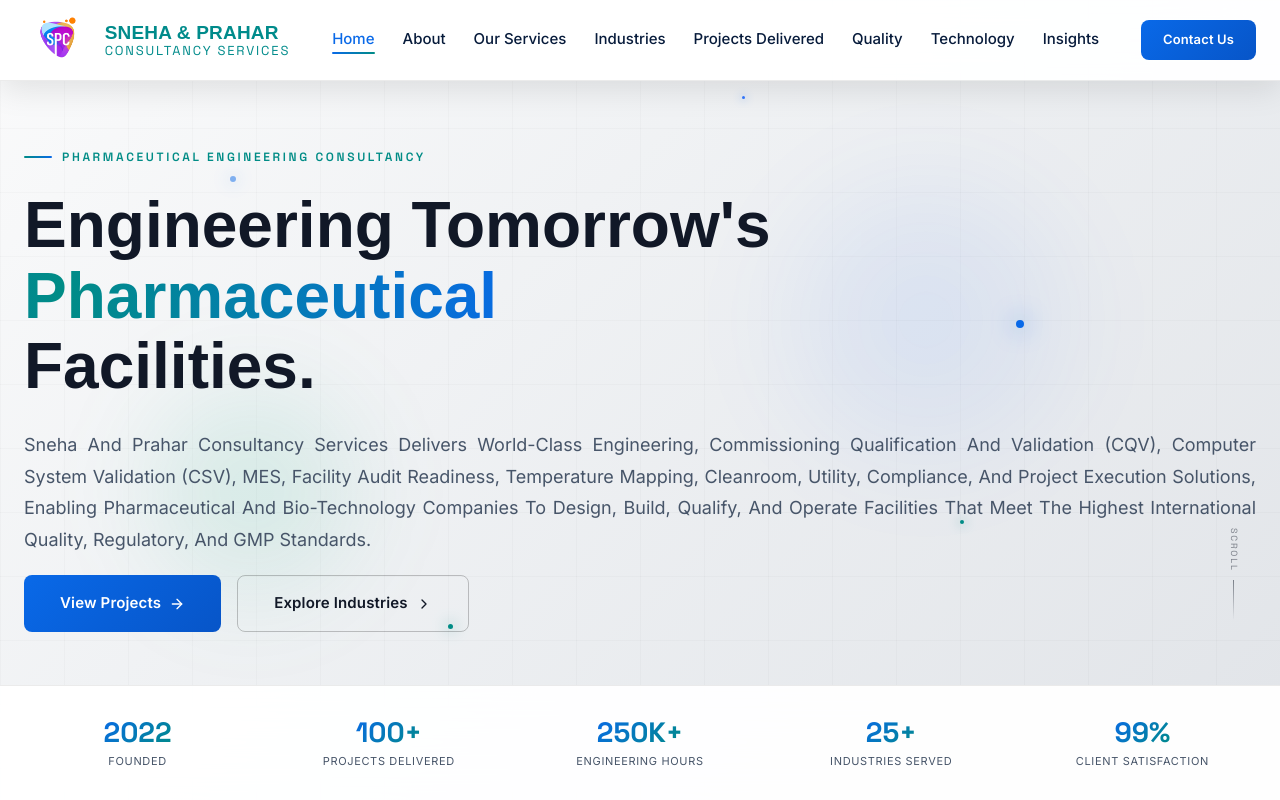
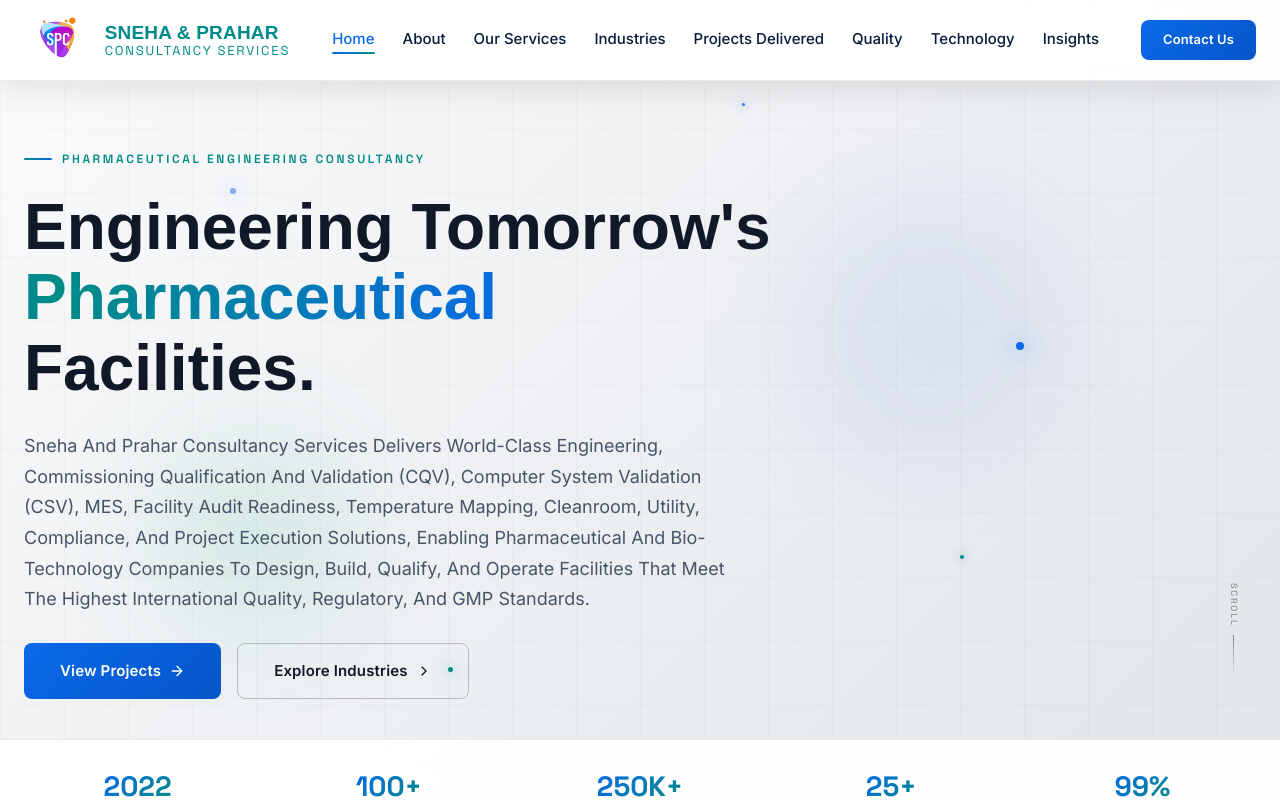
Before and after one commit to Prudvinayak-1729/SP-Consultancy, a React (Vite) app: page / in a window 1280 px wide. Shown: the top 800 px of the page. Built offline with nearby package versions, Linux system fonts and the light colour scheme; a web font is replaced by a local one.

Commit message:
overlap changes

```diff
--- a/src/pages/Home.tsx
+++ b/src/pages/Home.tsx
@@ -119,10 +119,9 @@
       <section
         style={{
           position: 'relative',
-          minHeight: '100vh',
+          minHeight: '100svh',
           display: 'flex',
-          alignItems: 'center',
-          justifyContent: 'center',
+          flexDirection: 'column',
           overflow: 'hidden',
         }}
       >
@@ -193,10 +192,14 @@
         <div
           className="max-w-7xl mx-auto px-4 sm:px-6 w-full"
           style={{
+            flex: 1,
+            display: 'flex',
+            flexDirection: 'column',
+            justifyContent: 'center',
             position: 'relative',
             zIndex: 10,
-            paddingTop: 'clamp(100px, 15vw, 120px)',
-            paddingBottom: 'clamp(100px, 15vw, 140px)',
+            paddingTop: 'clamp(120px, 18vw, 150px)',
+            paddingBottom: '40px',
           }}
         >
           <div>
@@ -223,8 +226,8 @@
               <br />
               Facilities.
             </h1>
-            <div style={{ textAlign: 'justify' }}>
-                <p className="body-text mb-4 sm:mb-5" style={{ fontSize: 'clamp(14px, 2.5vw, 18px)' }}>
+            <div style={{ textAlign: 'left' }}>
+                <p className="body-text mb-4 sm:mb-5" style={{ fontSize: 'clamp(14px, 2.5vw, 18px)', maxWidth: '720px', lineHeight: 1.7 }}>
               Sneha And Prahar Consultancy Services Delivers World-Class Engineering, Commissioning Qualification And Validation (CQV),
               Computer System Validation (CSV), MES, Facility Audit Readiness, Temperature Mapping, Cleanroom, Utility, Compliance, And Project Execution Solutions, Enabling Pharmaceutical
               And Bio-Technology Companies To Design, Build, Qualify, And Operate Facilities That Meet The Highest International Quality,
@@ -233,7 +236,7 @@
             </div>
             <div
               className="flex flex-col sm:flex-row gap-3 sm:gap-4 animate-fadeUp w-full"
-              style={{ animationDelay: '0.5s', opacity: 0 }}
+              style={{ animationDelay: '0.5s', opacity: 0, marginTop: '28px' }}
             >
               <Link to="/projects" className="btn-primary w-full sm:w-auto" style={{ fontSize: 'clamp(13px, 2vw, 15px)', padding: 'clamp(12px, 2vw, 16px) clamp(20px, 4vw, 36px)', maxWidth: '340px', margin: '0 auto sm:0' }}>
                 View Projects <ArrowRight size={16} />
@@ -248,19 +251,16 @@
           </div>
         </div>
 
-        {/* Stats bar at bottom – unchanged, remains absolute */}
+        {/* Stats bar at bottom – using flexbox instead of absolute */}
         <div
           style={{
-            position: 'absolute',
-            bottom: 0,
-            left: 0,
-            right: 0,
+            marginTop: 'auto',
             background: 'rgba(255,255,255,0.95)',
             backdropFilter: 'blur(24px)',
             borderTop: '1px solid rgba(0,0,0,0.08)',
           }}
         >
-          <div className="max-w-7xl mx-auto px-4 sm:px-6 py-6 sm:py-8">
+          <div className="max-w-7xl mx-auto px-4 sm:px-6 py-4 md:py-8">
             <div className="grid grid-cols-2 sm:grid-cols-3 md:grid-cols-5 gap-3 sm:gap-4 md:gap-6">
               {stats.map((s, i) => (
                 <div key={i} className="text-center">
```
